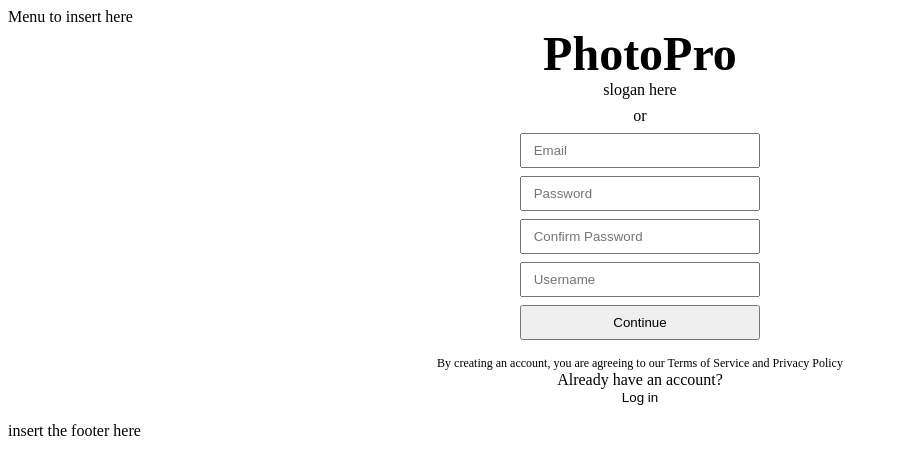
After one commit to MatthewMcf/Prophoto, a PHP site: page /view/registration.php in a window 1280 px wide. The commit adds this page. Shown: the top 475 px of the page, without its empty margins (0-897 px from the left). Run offline with PHP 8.4, Linux system fonts and the light colour scheme.

Commit message:
created the registration view where user can input their data that gets then stored inside db

```diff
--- a/index.php
+++ b/index.php
@@ -8,6 +8,12 @@ try{
         case 'homepage':
             homepage();
             break;
+        case "registration" :
+            registration ();
+            break;
+        case "register" :
+            registerUser($_REQUEST);
+            break;
         default :
             homepage();
             break;
--- a/model/Manager.php
+++ b/model/Manager.php
@@ -11,6 +11,6 @@ class Manager {
 
     protected function __construct() // when we construct, we don't expect a 'return', because we're just instantiating a class
     {
-        $this->_connection = new \PDO('mysql:host='.self::HOST.';dbname='.self::DBNAME.';charset=utf8', self::LOGIN, self::PWD);
+        $this->_connection = new PDO('mysql:host='.self::HOST.';dbname='.self::DBNAME.';charset=utf8', self::LOGIN, self::PWD);
     }
 }
--- /dev/null
+++ b/public/css/registrationView.css
@@ -0,0 +1,70 @@
+section {
+	width: 50%;
+	margin: auto;
+	text-align: center;
+}
+p {
+	margin: 0;
+}
+#heading h1 {
+	margin: 0;
+	font-size: 3rem;
+}
+ul {
+	margin: 0;
+	padding: 0;
+	list-style-type: none;
+}
+li {
+	margin-bottom: 0.5rem;
+}
+#registrationForm input {
+	padding: 0.5rem;
+	width: 15rem;
+}
+#registrationForm p {
+	margin-bottom: 0.5rem;
+}
+#loginForm input {
+	width: 5rem;
+	border: 0;
+	background: none;
+}
+p#agree {
+	padding: 0 0.75rem;
+	font-size: 0.75rem;
+}
+input {
+	margin-bottom: 0;
+}
+.required + span::after,
+.invalid + span::after {
+	display: block;
+	color: red;
+	font-size: 0.75rem;
+	margin-top: 0.25rem;
+}
+#email.required + span::after {
+	content: "Email address is a required field";
+}
+#pwd.required + span::after {
+	content: "Password is a required field";
+}
+#pwdRe.required + span::after {
+	content: "Confirm password is a required field";
+}
+#username.required + span::after {
+	content: "Username is a required field";
+}
+#email.invalid + span::after {
+	content: "Email address appears to be invalid";
+}
+#pwd.invalid + span::after {
+	content: "Select a password that exceeds 8 characters";
+}
+#pwdRe.invalid + span::after {
+	content: "Confirm password does not match your password";
+}
+#username.invalid + span::after {
+	content: "Select a username that exceeds 2 characters";
+}
--- /dev/null
+++ b/public/js/registrationView.js
@@ -0,0 +1,46 @@
+function validateInput(input) {
+	switch (input.id) {
+		case "email":
+			let regex = /^[a-z0-9._-]+@[a-z0-9._-]{2,}\.[a-z]{2,4}$/;
+			return regex.test(input.value);
+		case "pwd":
+			return input.value.length > 8;
+		case "pwdRe":
+			let pwd = document.querySelector("#pwd").value;
+			return input.value === pwd;
+		case "username":
+			return input.value.length > 2;
+		default:
+			return;
+	}
+}
+
+function checkInput(input) {
+	if (!input.value) {
+		input.className = "required";
+	} else if (!validateInput(input)) {
+		input.className = "invalid";
+	} else {
+		input.className = "valid";
+	}
+}
+
+let inputs = document.querySelectorAll(
+	"#registrationForm input[type=text], #registrationForm input[type=password]"
+);
+for (let i = 0; i < inputs.length; i++) {
+	inputs[i].addEventListener("blur", function (e) {
+		checkInput(e.target);
+	});
+}
+
+let registrationForm = document.querySelector("#registrationForm");
+registrationForm.addEventListener("submit", function (e) {
+	e.preventDefault();
+	for (let i = 0; i < inputs.length; i++) {
+		checkInput(inputs[i]);
+	}
+	!document.querySelector(".required") && !document.querySelector(".invalid")
+		? e.target.submit()
+		: null;
+});
--- /dev/null
+++ b/view/registration.php
@@ -0,0 +1,55 @@
+
+<link rel="stylesheet" href="./public/css/registrationView.css">
+
+<?php ob_start(); ?>
+<section>
+    <div id="heading">
+        <div id="logoWrapper">
+            <!-- logo here -->
+            <img src="" alt="">
+        </div>
+        <h1>PhotoPro</h1>
+        <p>slogan here</p>
+    </div>
+    <form action="index.php" method="post" id="registrationForm">
+        <input type="hidden" name="action" value="register">
+        <ul>
+            <li>
+                <!-- Continue with Google button here -->
+            </li>
+            <li id="or">
+                <p>or</p>
+            </li>
+            <li>
+                <input type="text" name="email" id="email" placeholder=" Email">
+                <span></span>
+            </li>
+            <li>
+                <input type="password" name="pwd" id="pwd" placeholder=" Password">
+                <span></span>
+            </li>
+            <li>
+                <input type="password" name="pwdRe" id="pwdRe" placeholder=" Confirm Password">
+                <span></span>
+            </li>
+            <li>
+                <input type="text" name="username" id="username" placeholder=" Username">
+                <span></span>
+            </li>
+            <li>
+                <input type="submit" value="Continue" name="continue" id="continue">
+            </li>
+        </ul>
+    </form>
+    <div id="switch">
+        <p id="agree">By creating an account, you are agreeing to our Terms of Service and Privacy Policy</p>
+        <p>Already have an account?</p>
+        <form action="loginAction.php" method="post" id="loginForm">
+            <input type="hidden" name="action" value="login">
+            <input type="submit" value="Log in" name="login" id="login">
+        </form>
+    </div>
+</section>
+<script type="text/javascript" src="./public/js/registrationView.js"></script>
+<?php $content = ob_get_clean(); ?>
+<?php require('template.php'); ?>
```
Also changed, not shown: controller/controller.php (+10 -0 lines), model/UserManager.php (+13 -0 lines).
